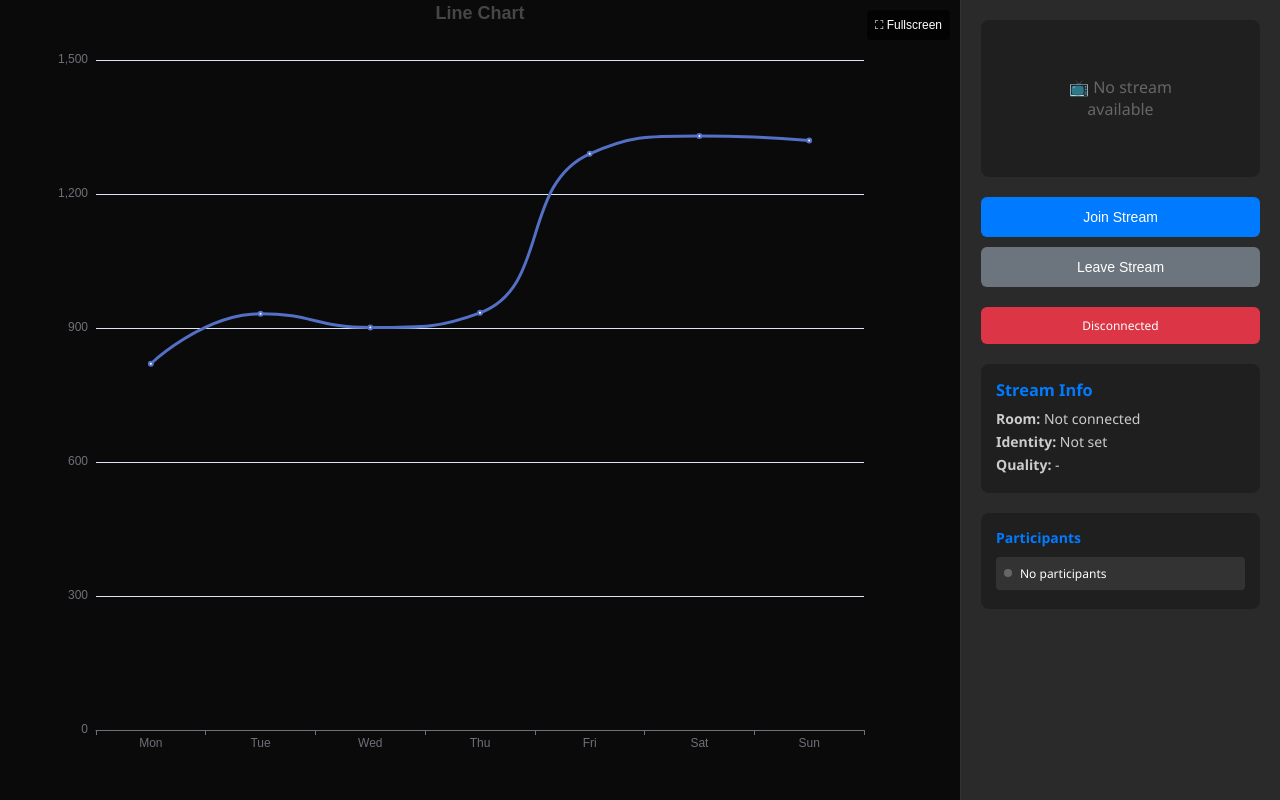
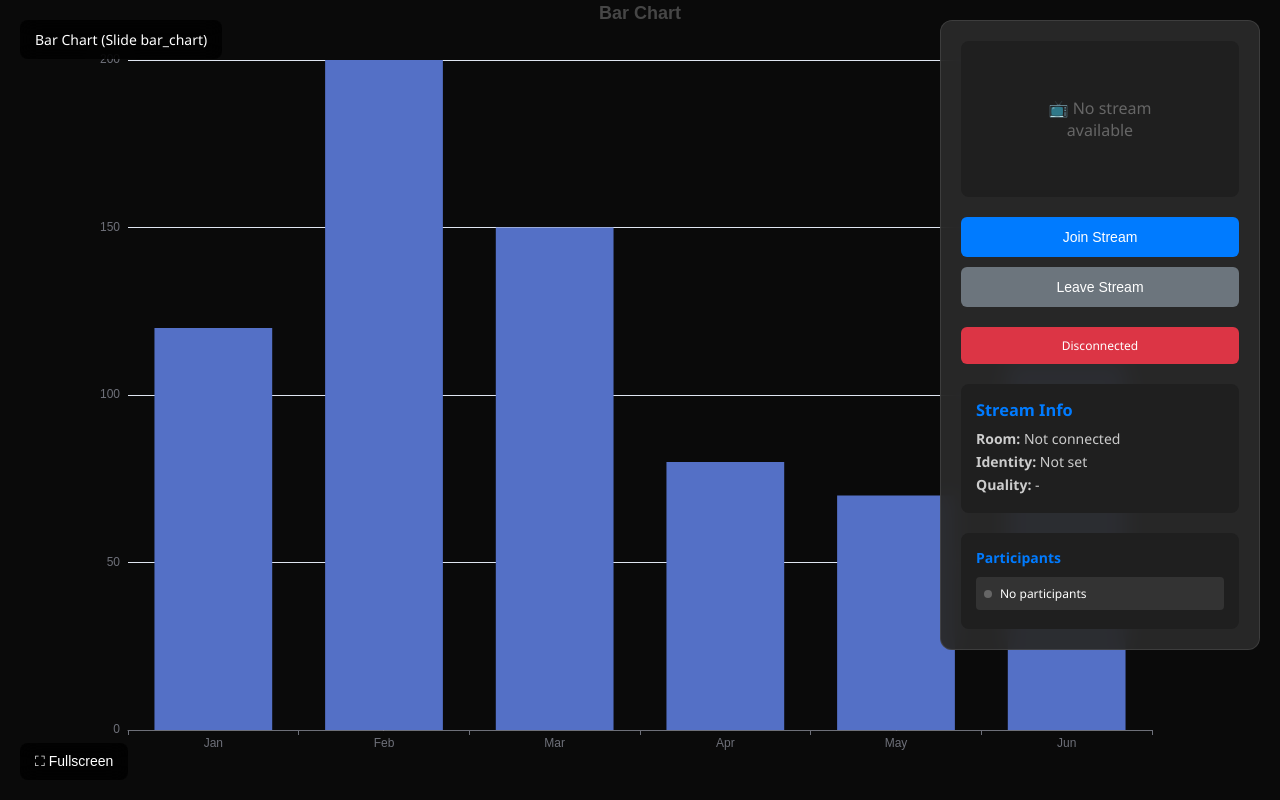
Before and after one commit to joeconsedine/claude_maze, a Flask app: page /viewer in a window 1280 px wide. Run offline with Flask 3, Linux system fonts and the light colour scheme; some libraries are stand-ins or nearby versions.

Commit message:
Remove presentation container, make chart truly fullscreen
- Remove presentation-area and slide-container divs entirely
- Chart now fills complete viewport (100vw x 100vh)
- Float video controls as overlay in top-right corner with backdrop blur
- Add slide indicator overlay in top-left corner
- Move fullscreen button to bottom-left corner
- All overlays use semi-transparent backgrounds with backdrop blur

🤖 Generated with [Claude Code](https://claude.ai/code)

Co-Authored-By: Claude <noreply@anthropic.com>

```diff
--- a/templates/viewer.html
+++ b/templates/viewer.html
@@ -19,43 +19,48 @@
         }
 
         .viewer-layout {
-            display: grid;
-            grid-template-columns: 1fr 320px;
+            display: flex;
             height: 100vh;
-            gap: 0;
-            padding: 0;
-        }
-
-        .presentation-area {
-            background: transparent;
-            border-radius: 0;
-            display: flex;
-            flex-direction: column;
-            overflow: hidden;
             position: relative;
         }
 
-        .slide-container {
-            flex: 1;
-            position: relative;
-            background: transparent;
-            margin: 0;
-            border-radius: 0;
-            display: flex;
-            align-items: stretch;
-            justify-content: stretch;
-            width: 100%;
-            height: 100vh;
+        .chart-fullscreen {
+            position: absolute;
+            top: 0;
+            left: 0;
+            right: 0;
+            bottom: 0;
+            z-index: 1;
+        }
+
+        .slide-indicator {
+            position: fixed;
+            top: 20px;
+            left: 20px;
+            background: rgba(0, 0, 0, 0.8);
+            color: white;
+            padding: 10px 15px;
+            border-radius: 8px;
+            font-size: 14px;
+            font-weight: 500;
+            z-index: 10;
+            backdrop-filter: blur(10px);
         }
 
         .video-pane {
-            background: #2a2a2a;
-            border-radius: 0;
+            position: fixed;
+            top: 20px;
+            right: 20px;
+            width: 320px;
+            background: rgba(42, 42, 42, 0.95);
+            border-radius: 12px;
             padding: 20px;
             display: flex;
             flex-direction: column;
             gap: 20px;
-            border-left: 1px solid #333;
+            z-index: 10;
+            backdrop-filter: blur(10px);
+            border: 1px solid rgba(255, 255, 255, 0.1);
         }
 
         .video-container {
@@ -187,13 +192,8 @@
         }
 
         #slideChart {
-            width: 100%;
-            height: 100%;
-            position: absolute;
-            top: 0;
-            left: 0;
-            right: 0;
-            bottom: 0;
+            width: 100vw;
+            height: 100vh;
         }
 
         .no-stream-message {
@@ -221,16 +221,18 @@
         }
 
         .fullscreen-toggle {
-            position: absolute;
-            top: 10px;
-            right: 10px;
-            background: rgba(0, 0, 0, 0.7);
+            position: fixed;
+            bottom: 20px;
+            left: 20px;
+            background: rgba(0, 0, 0, 0.8);
             border: none;
-            border-radius: 4px;
+            border-radius: 8px;
             color: white;
-            padding: 8px;
+            padding: 10px 15px;
             cursor: pointer;
-            font-size: 12px;
+            font-size: 14px;
+            z-index: 10;
+            backdrop-filter: blur(10px);
         }
 
         .fullscreen-toggle:hover {
@@ -242,12 +244,15 @@
 </head>
 <body>
     <div class="viewer-layout">
-        <div class="presentation-area">
-            <div class="slide-container">
-                <div id="slideChart"></div>
-                <button class="fullscreen-toggle" id="fullscreenToggle">⛶ Fullscreen</button>
-            </div>
+        <div class="chart-fullscreen">
+            <div id="slideChart"></div>
         </div>
+
+        <div class="slide-indicator" id="slideIndicator">
+            Slide 1 of 5
+        </div>
+
+        <button class="fullscreen-toggle" id="fullscreenToggle">⛶ Fullscreen</button>
 
         <div class="video-pane">
             <div class="video-container">
@@ -314,6 +319,7 @@
                 this.loadingSpinner = document.getElementById('loadingSpinner');
                 this.streamStatusText = document.getElementById('streamStatusText');
                 this.fullscreenToggle = document.getElementById('fullscreenToggle');
+                this.slideIndicator = document.getElementById('slideIndicator');
             }
 
             setupEventListeners() {
@@ -334,7 +340,7 @@
             initializeChart() {
                 const chartElement = document.getElementById('slideChart');
                 this.chart = echarts.init(chartElement, null, {
-                    width: chartElement.parentElement.clientWidth,
+                    width: window.innerWidth,
                     height: window.innerHeight
                 });
                 this.chart.setOption({
@@ -350,7 +356,7 @@
                 // Resize chart when window resizes
                 window.addEventListener('resize', () => {
                     this.chart.resize({
-                        width: chartElement.parentElement.clientWidth,
+                        width: window.innerWidth,
                         height: window.innerHeight
                     });
                 });
@@ -492,10 +498,8 @@
             }
 
             toggleFullscreen() {
-                const presentationArea = document.querySelector('.presentation-area');
-
                 if (!document.fullscreenElement) {
-                    presentationArea.requestFullscreen().catch(err => {
+                    document.documentElement.requestFullscreen().catch(err => {
                         console.error('Error attempting to enable fullscreen:', err);
                     });
                 } else {
@@ -587,6 +591,9 @@
                 }
 
                 this.chart.setOption(option, true);
+
+                // Update slide indicator
+                this.slideIndicator.textContent = `${slide.title} (Slide ${slide.id})`;
             }
         }
 
```
